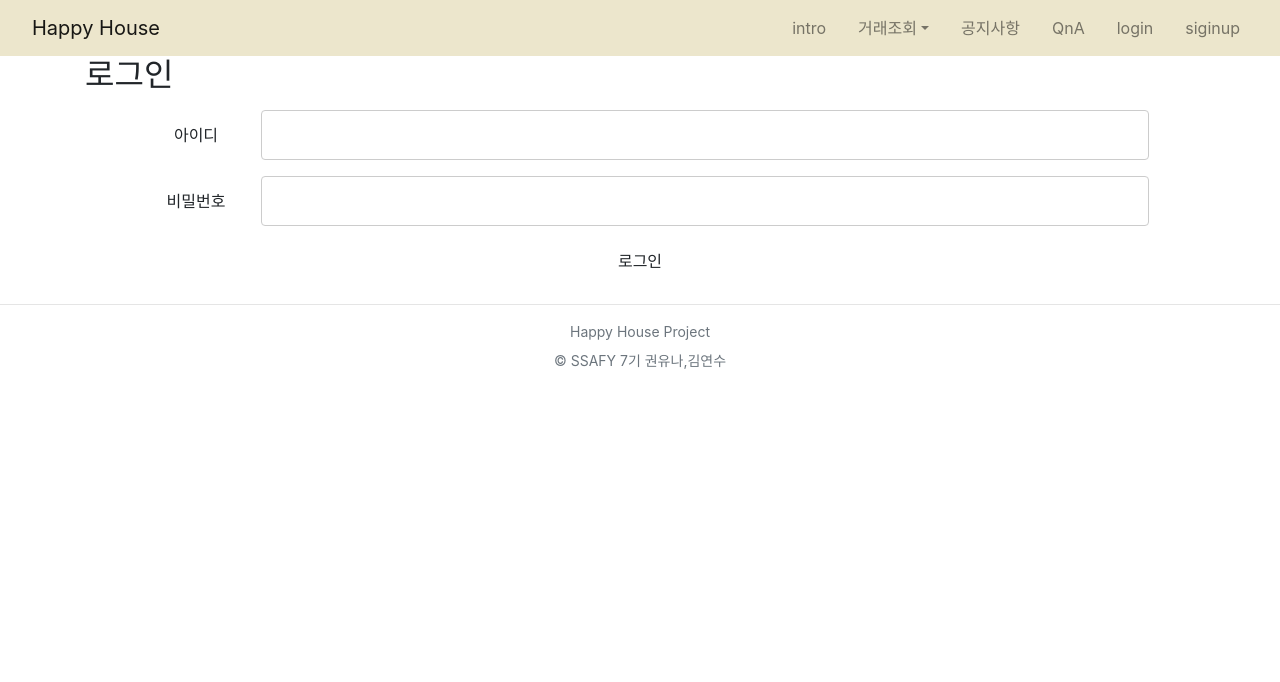
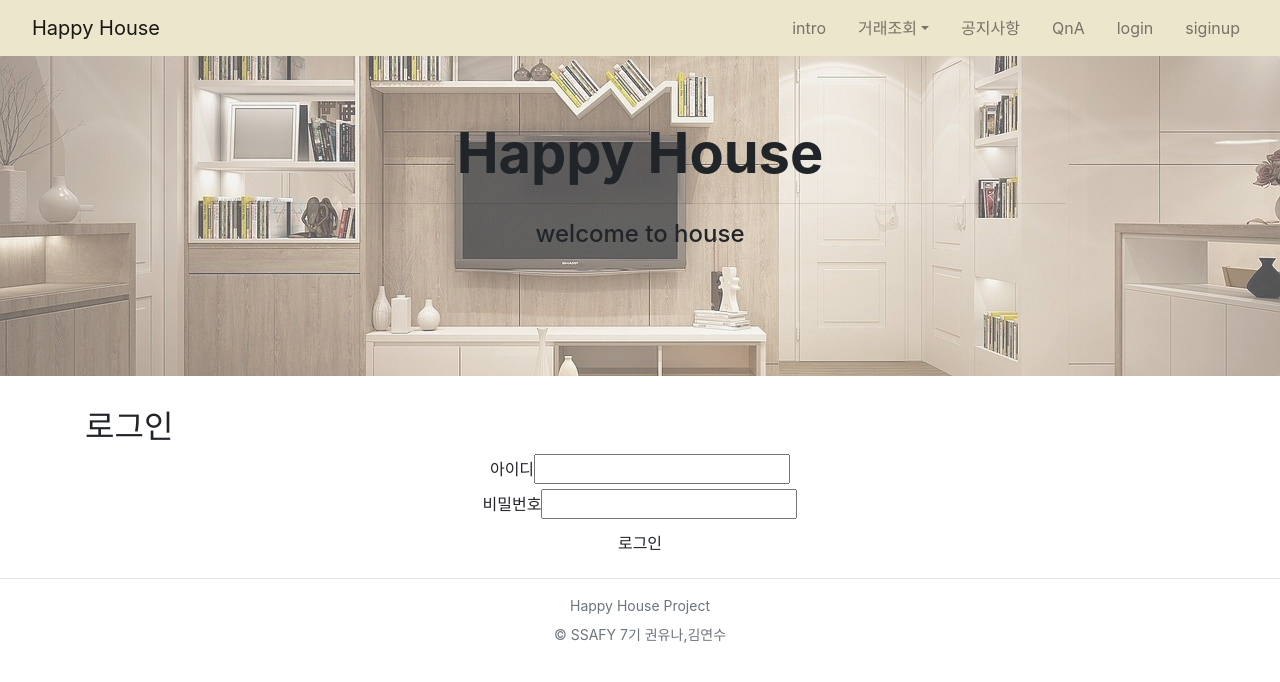
Before and after one commit to yeonsu-k/House.zip, a Vue app: page /login in a window 1280 px wide. Shown: the top 682 px of the page. Built offline with nearby package versions, Linux system fonts and the light colour scheme.

Commit message:
진짜진짜찐최종

```diff
--- a/src/components/LoginForm.vue
+++ b/src/components/LoginForm.vue
@@ -1,4 +1,13 @@
 <template>
+  <div>
+    <!-- Header-->
+    <b-jumbotron>
+      <div>
+        <h1 class="font-weight-bold display-4">Happy House</h1>
+        <hr />
+        <span style="font-size: 25px"><h4>welcome to house</h4></span>
+      </div>
+    </b-jumbotron>
     <div class="container">
       <h2>로그인</h2>
       <fieldset class="text-center">
@@ -8,6 +17,7 @@
         <input type="password" id="password" v-model="password" class="view" /><br />
         <button class="btn" @click="login">로그인</button>
       </fieldset>
+    </div>
   </div>
 </template>
 <script>
@@ -30,4 +40,29 @@ export default {
   },
 };
 </script>
-<style></style>
+
+<style scoped>
+.jumbotron {
+  height: 40vh;
+  text-align: center;
+  position: relative;
+  z-index: 1;
+}
+.jumbotron::after {
+  width: 100%;
+  height: 100%;
+  content: "";
+  background: url("@/assets/login-bg.jpg");
+  background-position: center;
+  background-size: fill;
+  position: absolute;
+  top: 0;
+  left: 0;
+  z-index: -1;
+  opacity: 0.65;
+}
+.jumbotron > div {
+  width: 70%;
+  display: inline-block;
+}
+</style>
--- a/src/views/UserView.vue
+++ b/src/views/UserView.vue
@@ -1,5 +1,13 @@
 <template>
   <div>
+    <!-- Header-->
+    <b-jumbotron>
+      <div>
+        <h1 class="font-weight-bold display-4">Happy House</h1>
+        <hr />
+        <span style="font-size: 25px"><h4>welcome to house</h4></span>
+      </div>
+    </b-jumbotron>
     <router-view @create-user="createUser" @update-user="updateUser" @delete-user="deleteUser" />
   </div>
 </template>
@@ -81,8 +89,8 @@ export default {
 };
 </script>
 
-<style>
-.user-link {
+<style scoped>
+/* .user-link {
   color: black;
 }
 
@@ -115,7 +123,7 @@ label {
   cursor: pointer;
 }
 
-/* 테이블 CSS */
+/* 테이블 CSS
 .user-list {
   border-collapse: collapse;
   width: 100%;
@@ -126,5 +134,28 @@ label {
 .user-list td,
 .user-list th {
   border: 1px solid black;
+} */
+.jumbotron {
+  height: 40vh;
+  text-align: center;
+  position: relative;
+  z-index: 1;
+}
+.jumbotron::after {
+  width: 100%;
+  height: 100%;
+  content: "";
+  background: url("@/assets/mypage-bg.jpg");
+  background-position: center;
+  background-size: fill;
+  position: absolute;
+  top: 0;
+  left: 0;
+  z-index: -1;
+  opacity: 0.65;
+}
+.jumbotron > div {
+  width: 70%;
+  display: inline-block;
 }
 </style>
```
Lines whose indentation alone changed are shown as unchanged.
